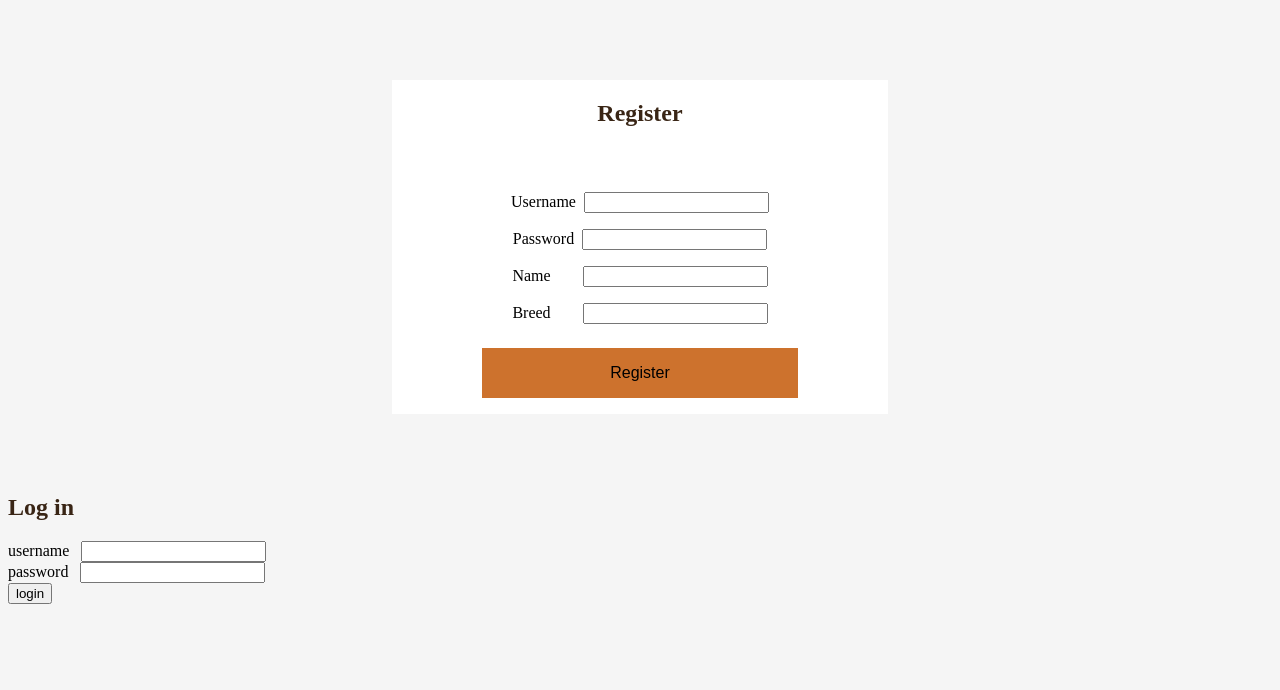
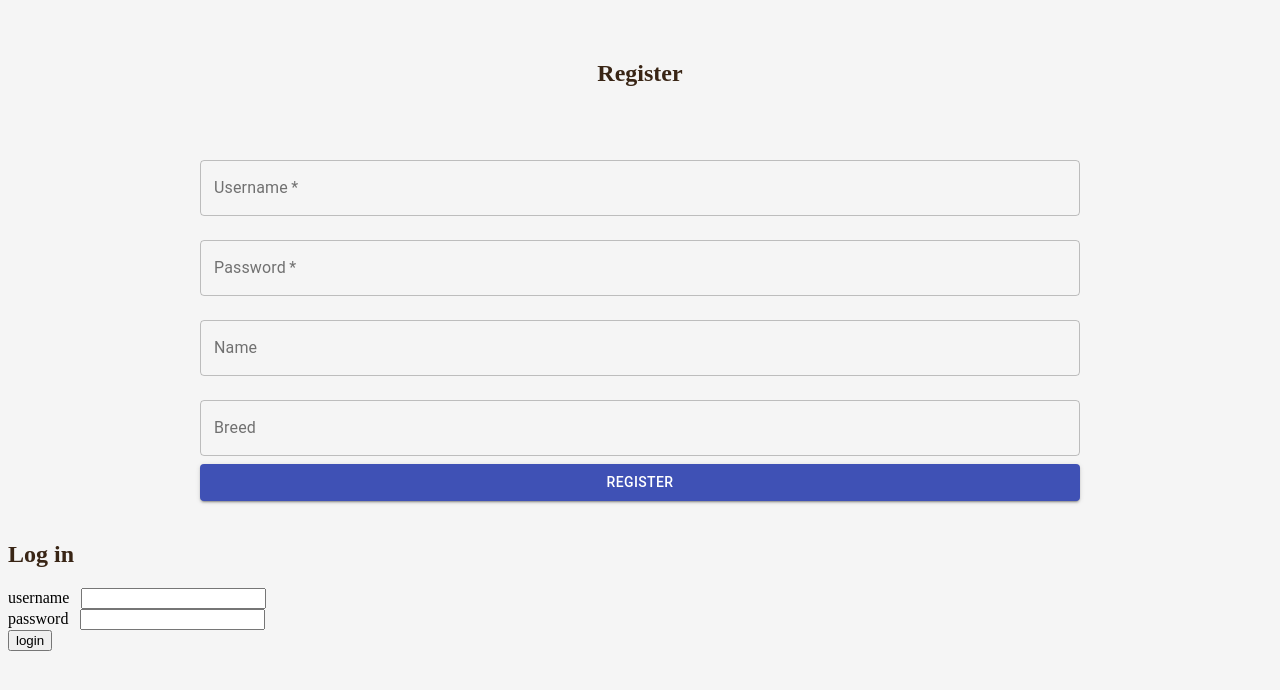
Before and after one commit to dauinh/react-node-project, a React (Create React App) app in the folder client/: page / in a window 1280 px wide. Shown: the top 690 px of the page. Built offline with nearby package versions, Linux system fonts and the light colour scheme.

Commit message:
styling with material-ui

```diff
--- a/client/package.json
+++ b/client/package.json
@@ -3,6 +3,7 @@
   "version": "0.1.0",
   "private": true,
   "dependencies": {
+    "@material-ui/core": "^4.11.4",
     "@testing-library/jest-dom": "^5.12.0",
     "@testing-library/react": "^11.2.7",
     "@testing-library/user-event": "^12.8.3",
--- a/client/src/components/Register.js
+++ b/client/src/components/Register.js
@@ -1,5 +1,8 @@
 import React, { useState } from 'react'
 import registerService from '../services/register'
+import { Button } from '@material-ui/core'
+import TextField from '@material-ui/core/TextField'
+
 
 const Register = () => {
   const [errorMessage, setErrorMessage] = useState('')
@@ -37,43 +40,54 @@ const Register = () => {
       <h2>Register</h2>
       <h3>{errorMessage}</h3>
       <form onSubmit={handleRegister}>
-        <div className='input-box'>
-          Username &nbsp;
-          <input
-            type="text"
+        <TextField
+          variant="outlined"
+          margin="normal"
+          required
+          fullWidth
+          label="Username"
+          name="username"
           value={username}
-            name="Username"
           onChange={({ target }) => setUsername(target.value)}
         />
-        </div>
-        <div className='input-box'>
-          Password &nbsp;
-          <input
+        <TextField
+          variant="outlined"
+          margin="normal"
+          required
+          fullWidth
+          label="Password"
           type="password"
+          name="password"
           value={password}
-            name="Password"
           onChange={({ target }) => setPassword(target.value)}
         />
-        </div>
-        <div className='input-box'>
-          Name &nbsp; &nbsp; &nbsp; &nbsp;
-          <input
-            type="text"
+        <TextField
+          variant="outlined"
+          margin="normal"
+          fullWidth
+          label="Name"
+          name="name"
           value={name}
-            name="Name"
           onChange={({ target }) => setName(target.value)}
         />
-        </div>
-        <div className='input-box'>
-          Breed &nbsp; &nbsp; &nbsp; &nbsp;
-          <input
-            type="text"
+        <TextField
+          variant="outlined"
+          margin="normal"
+          fullWidth
+          label="Breed"
+          name="breed"
           value={breed}
-            name="Breed"
           onChange={({ target }) => setBreed(target.value)}
         />
-        </div>
-        <button type="submit" className='register-button'>Register</button>
+        <Button
+          type="submit"
+          fullWidth
+          className='register-button'
+          variant='contained'
+          color='primary'
+        >
+          Register
+        </Button>
       </form>
     </div>
   )
--- a/client/src/index.css
+++ b/client/src/index.css
@@ -11,15 +11,15 @@ h2 {
   align-items: center;
   text-align: center;
 }
-
+/* Small phone size */
 .register-box {
   display: flex;
   flex-direction: column;
   align-items: center;
   justify-content: center;
   text-align: center;
-  margin: 10vh 30vw;
-  background-color: white;
+  margin: 5vh 15vw;
+  /* margin: 10vh 30vw; */
 }
 .input-box {
   padding: 1vh 0;
@@ -27,7 +27,5 @@ h2 {
 .register-button {
   margin: 2vh 0;
   padding: 2vh 10vw;
-  border-width: 0;
-  background-color: rgb(205,114,45);
   font-size: medium;
 }
```
Also changed, not shown: 1 other file (tests, documents, lock files or other folders). Lines whose indentation alone changed are shown as unchanged.
